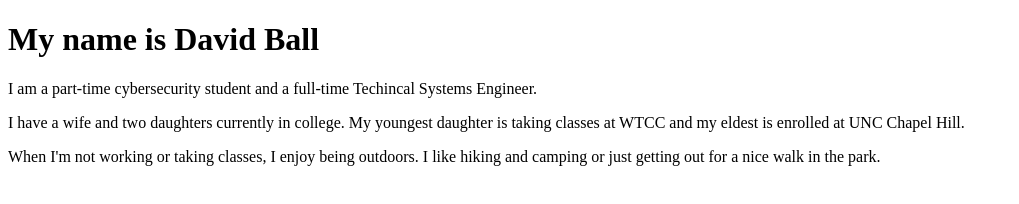
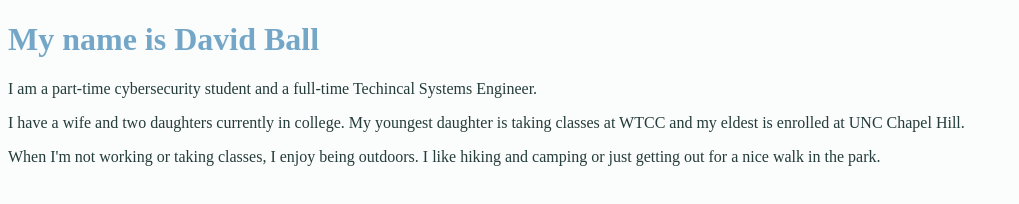
Before and after one commit to dball2SP2025/dball2SP2025.github.io, a plain HTML site: page index.html in a window 1280 px wide. Shown: the whole page, without its empty margins (0-1019 px from the left). Drawn offline with Linux system fonts and the light colour scheme.

Commit message:
Update index.html
hash colors

```diff
--- a/index.html
+++ b/index.html
@@ -4,13 +4,13 @@
     <title>My Personal Introduction</title>
     <style>
       body {
-        background-color: FBFCFC;
+        background-color: #FBFCFC;
       }
       h1 {
-        color: 74A7C7;
+        color: #74A7C7;
       }
       p {
-        color: 243C3A;
+        color: #243C3A;
       }
     </style>
   </head>
```
